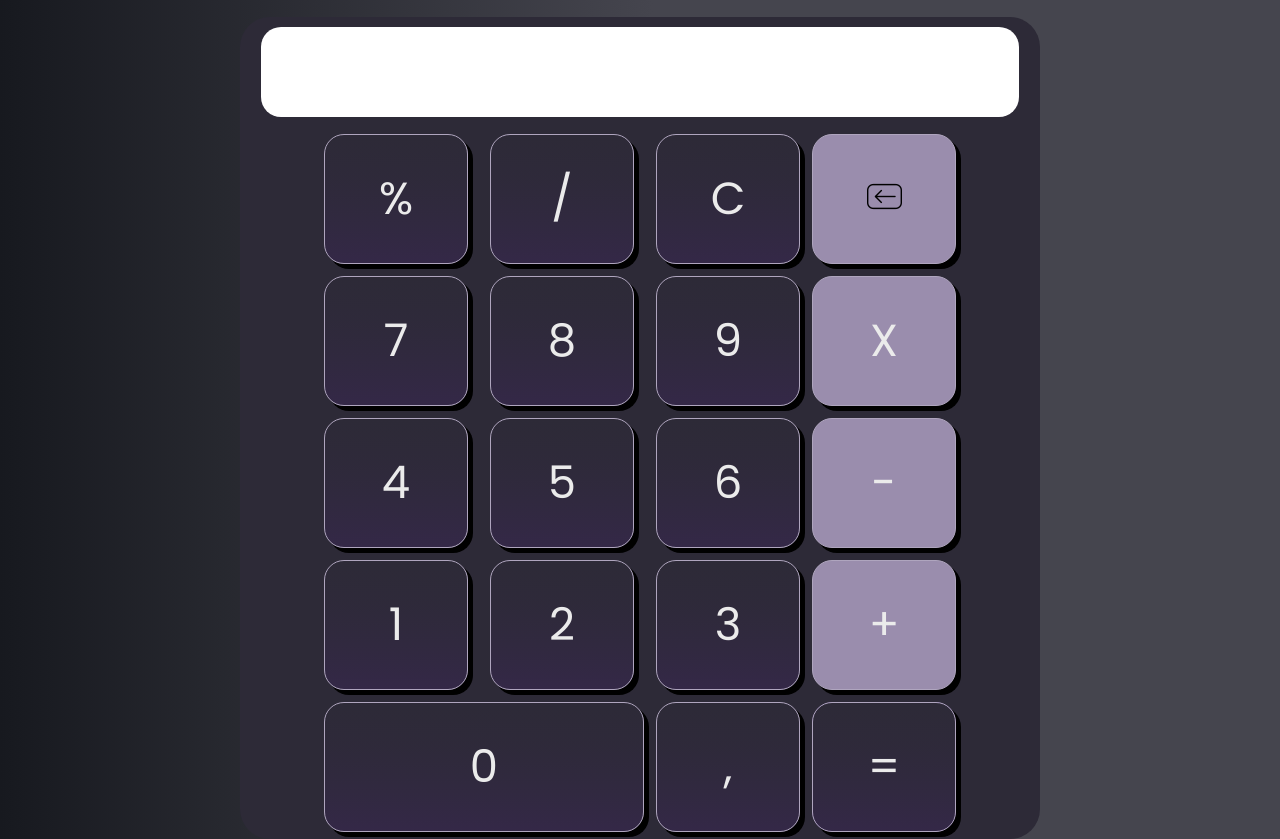
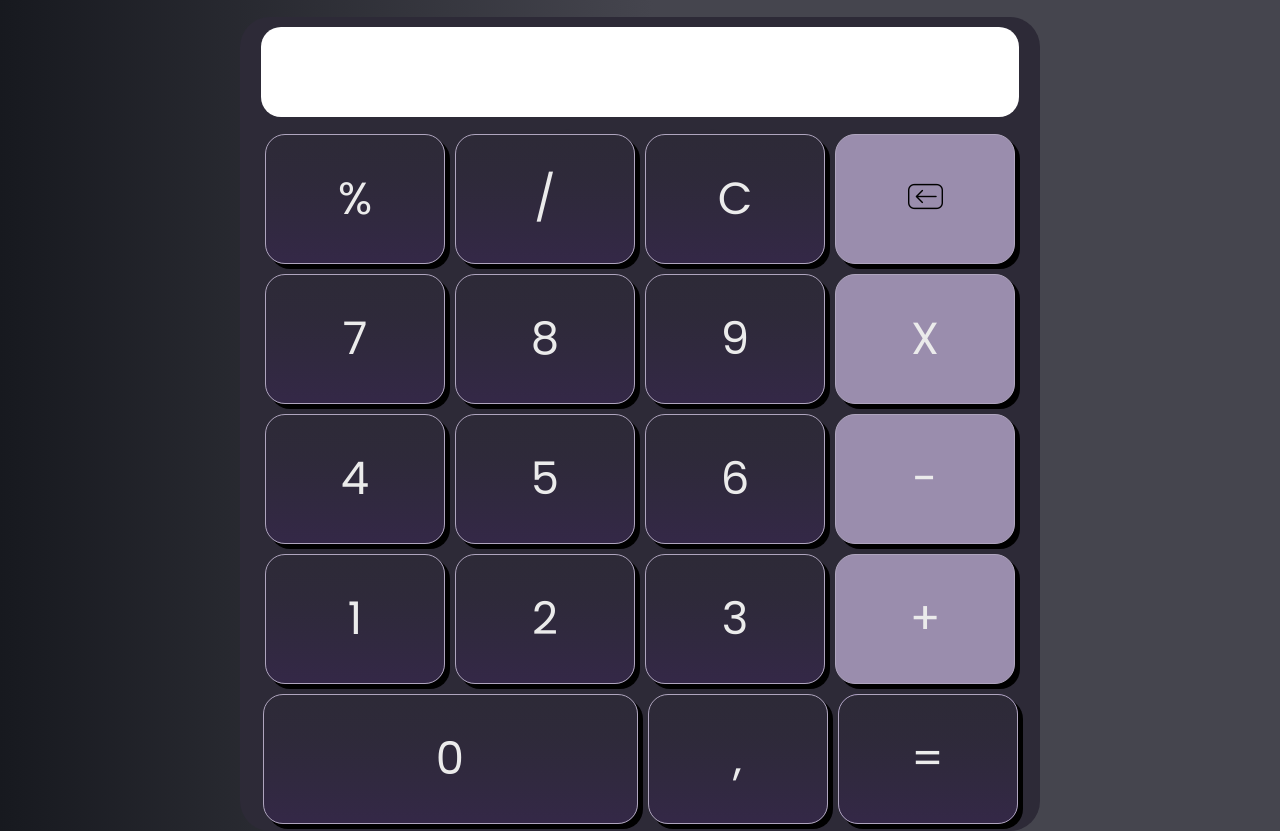
Before and after one commit to VineDevJunior/calculator-project, a plain HTML site: page index.html in a window 1280 px wide. Shown: the part 85-924 px from the top of the page. Drawn offline with Linux system fonts and the light colour scheme.

Commit message:
alteração no estilo , correção.

```diff
--- a/styles.css
+++ b/styles.css
@@ -53,10 +53,19 @@ section {
     width: 800px;
     border-radius: 30px;
 }
+tr{
+    display: flex;
+    margin: 0 auto;
+    justify-content: center;
+    background-color: #2D2A37;
+    width: 200px;
+    border-radius: 30px;
+}
+
 
 button {
     padding: 30px;
-    width: 18vh;
+    width: 180px;
     height: auto;
     font-size: 45px;
     border-radius: 20px;
@@ -77,7 +86,7 @@ button:active {
 }
 
 .zero {
-    width: 40vh;
+    width: 375px;
 }
 
 p {
@@ -118,7 +127,7 @@ p {
     }
 
     .zero {
-        width: 20vh;
+        width: 150px;
     }
 
     .paragraph {
```
